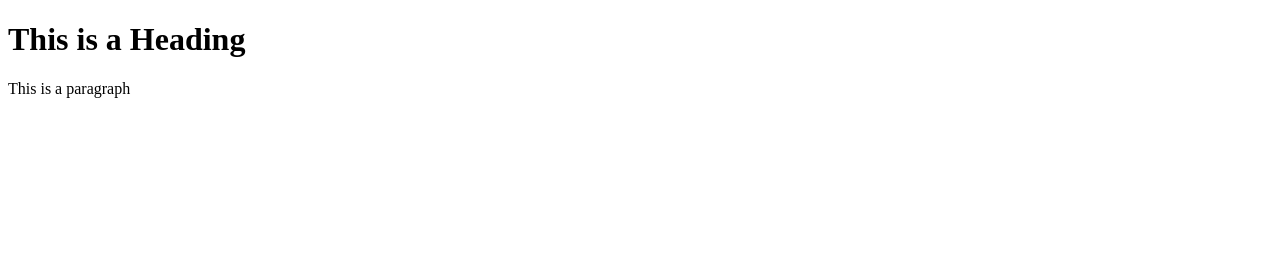
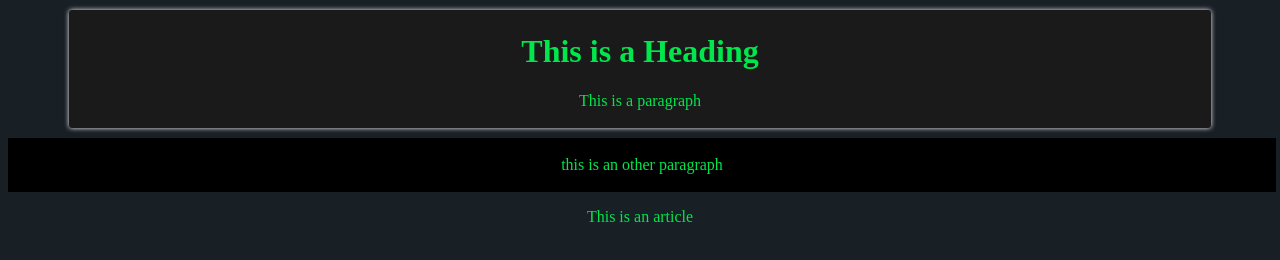
Before and after one commit to aquila250/Sandbox, a plain HTML site: page htmlExamples/index.html in a window 1280 px wide. Drawn offline with Linux system fonts and the light colour scheme.

Commit message:
adding sections to page

```diff
--- a/htmlExamples/index.html
+++ b/htmlExamples/index.html
@@ -1,7 +1,7 @@
 <!DOCTYPE html>
-<html>
+<html lang="en">
 <head>
-  <title>Page Title</title>
+  <title>Test Page</title>
   <link rel="stylesheet" href="style.css">
   <meta charset="UTF-8">
   <meta name="description" content="Just a simple webpage about learning">
@@ -15,5 +15,11 @@
     <h1>This is a Heading</h1>
     <p>This is a paragraph</p>
   </header>
+  <nav>
+    <p>this is an other paragraph</p>
+  </nav>
+  <article>
+    <p>This is an article</p>
+  </article>
 </body>
 </html>
--- a/htmlExamples/style.css
+++ b/htmlExamples/style.css
@@ -0,0 +1,30 @@
+body {
+  background-color: hsla(210, 20%, 12%, 1);   /* hue, satuation, lightness, alpha */
+  color: hsla(140, 100%, 45%, 1);             /* 0=red, 120=green, 240=blue */
+  padding: 0px;
+}
+
+header {
+  padding: 2px;
+  margin: auto;
+  margin-top: 10px;
+  width: 90%;
+  background-color: hsla(240, 0%, 10%, 1);
+  border-radius: 3px;
+  box-shadow: 0px 0px 5px rgb(250,250,255);
+}
+
+nav {
+  background-color: hsla(140, 0%, 0%, 1);
+  padding: 2px;
+  margin-top: 10px;
+  width: 100%;
+}
+
+h1 {
+  text-align: center;
+}
+
+p {
+  text-align: center;
+}
```
